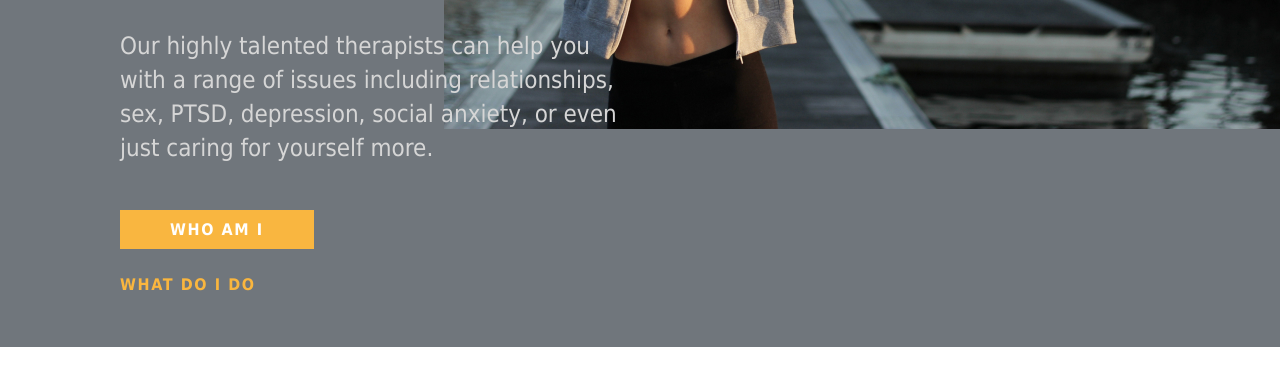
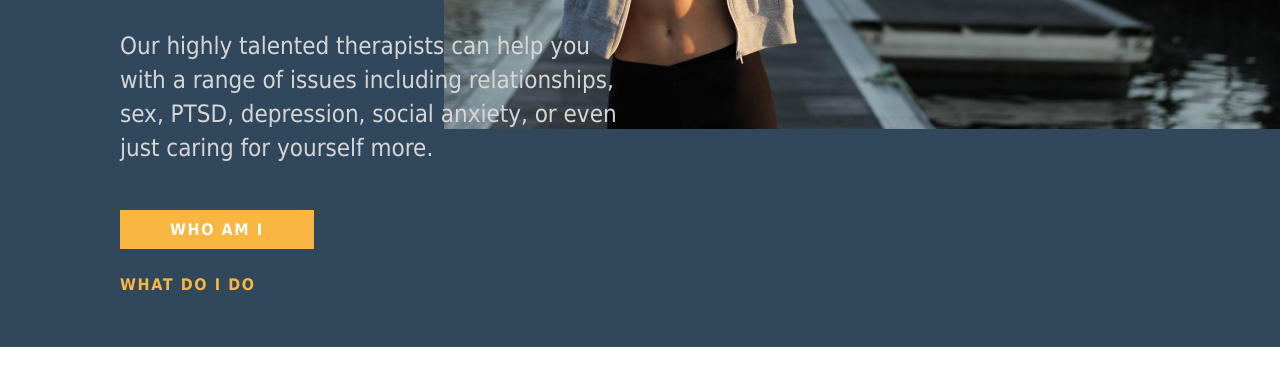
Before and after one commit to Ewwangelina/lesson-02, a plain HTML site: page index.html in a window 1280 px wide. Shown: the part 431-800 px from the top of the page. Drawn offline with Linux system fonts and the light colour scheme.

Commit message:
Pivtorak-Front End Pro-17.12.22

```diff
--- a/style.css
+++ b/style.css
@@ -25,7 +25,7 @@
 .header {
     padding-top: 32px;
     padding-bottom: 50px;
-    background-color: #70767c;
+    background-color: #31475c;
     background-image: url(./img/foto-head.jpg);
     background-position: right top;
     background-repeat: no-repeat;
```
